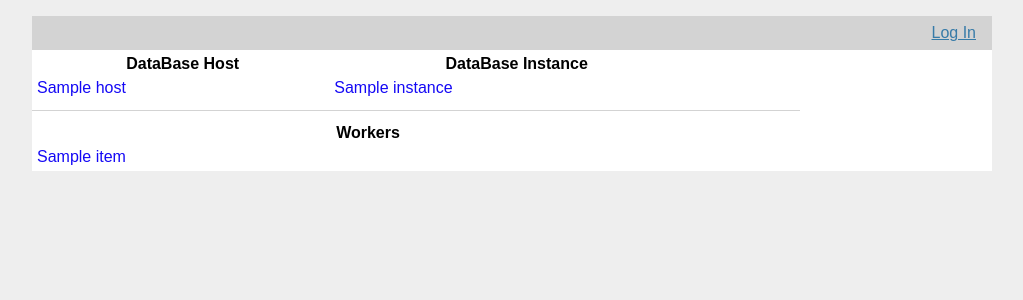
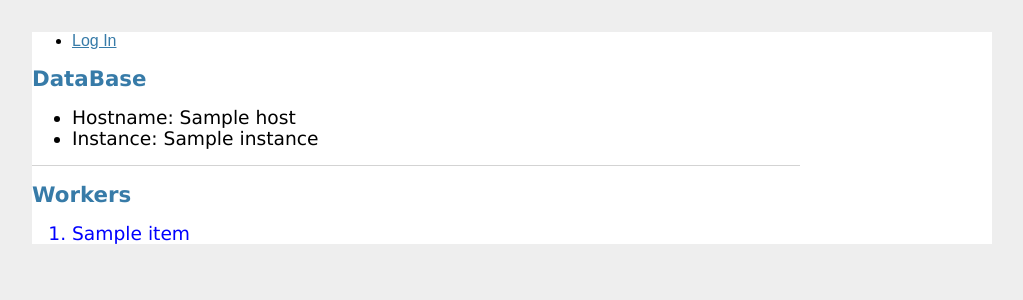
Before and after one commit to abikouo/webapp_pyflask_demo, a Flask app: template pyapp/templates/infra/display.html in a window 1280 px wide. Shown: the top 300 px of the page, without its empty margins (128-1151 px from the left). Run offline with Flask 2, Linux system fonts and the light colour scheme; the template is opened without the code that fills it: most values are stand-ins (such as "Sample title", 1, 10 or a date in 2020); parts of the project's set-up code (start-up, migrations or seed data) failed here and were passed over.

Commit message:
new version

```diff
--- a/pyapp/__init__.py
+++ b/pyapp/__init__.py
@@ -46,5 +46,8 @@ def start_server():
         }
 
         while True:
-            infra.send_health_check(**params)
-            time.sleep(0.5)
+            try:
+                infra.send_health_check(**params)
+                time.sleep(0.5)
+            except Exception as e:
+                print("send_health_check: %s" % e)
--- a/pyapp/appinit.py
+++ b/pyapp/appinit.py
@@ -48,8 +48,6 @@ def init_db(drop_existing=False):
 
     admin_user = current_app.config['ADMIN_USER']
     admin_password = current_app.config['ADMIN_PASSWORD']
-    worker_hostname = current_app.config['WORKER_HOSTNAME']
-    current_datetime = datetime.now(timezone.utc)
 
     queries = [
         """
@@ -75,9 +73,6 @@ def init_db(drop_existing=False):
         """,
         f"""
         INSERT INTO users (name, password, admin) VALUES ('{admin_user}', '{admin_password}', TRUE);
-        """,
-        f"""
-        INSERT INTO health_check (hostname, last_updated) VALUES ('{worker_hostname}', TIMESTAMP '{current_datetime}');
         """
     ]
     error = client.write(queries)
--- a/pyapp/static/style.css
+++ b/pyapp/static/style.css
@@ -11,7 +11,7 @@
   }
 
   h1, h2, h3, h4, h5, h6 {
-    font-family: serif;
+    font-family: Verdana, Geneva, Tahoma, sans-serif;
     color: #377ba8;
     margin: 1rem 0;
   }
@@ -23,35 +23,6 @@
   hr {
     border: none;
     border-top: 1px solid lightgray;
-  }
-
-  nav {
-    background: lightgray;
-    display: flex;
-    align-items: center;
-    padding: 0 0.5rem;
-  }
-
-  nav h1 {
-    flex: auto;
-    margin: 0;
-  }
-
-  nav h1 a {
-    text-decoration: none;
-    padding: 0.25rem 0.5rem;
-  }
-
-  nav ul  {
-    display: flex;
-    list-style: none;
-    margin: 0;
-    padding: 0;
-  }
-
-  nav ul li a, nav ul li span, header .action {
-    display: block;
-    padding: 0.5rem;
   }
 
   .flash {
--- a/pyapp/templates/infra/display.html
+++ b/pyapp/templates/infra/display.html
@@ -2,31 +2,22 @@
 
 {% block header %}
   {% block title %}
-    <table style="width:70%">
-      <tr>
-        <th>DataBase Host</th>
-        <th>DataBase Instance</th>
-      </tr>
-      <tr>
-        <td>{{ database['host'] }}</td>
-        <td>{{ database['instance'] }}</td>
-      </tr>
-    </table>
+    <h1 style="font-family:verdana; font-size: 16pt;">DataBase</h1>
+    <ul>
+    <li style="font-family:verdana; font-size: 14pt;">Hostname: {{ database['host'] }}</li>
+    <li style="font-family:verdana; font-size: 14pt;">Instance: {{ database['instance'] }}</li>
+    </ul>
     <hr style="width:80%;text-align:left;margin-left:0;color:black">
   {% endblock %}
 {% endblock %}
 
 {% block content %}
 {% if workers %}
-<table style="width:70%">
-  <tr>
-    <th>Workers</th>
-  </tr>
+<h1 style="font-family:verdana; font-size: 16pt;">Workers</h1>
+<ol>
 {% for item in workers %}
-  <tr>
-    <td>{{ item }}</td>
-  </tr>
+<li style="font-family:verdana; font-size: 14pt; color: blue;">{{ item }}</li>
 {% endfor %}
-</table>
+</ol>
 {% endif %}
 {% endblock %}
```
Also changed, not shown: pyapp/infra.py (+26 -10 lines).
